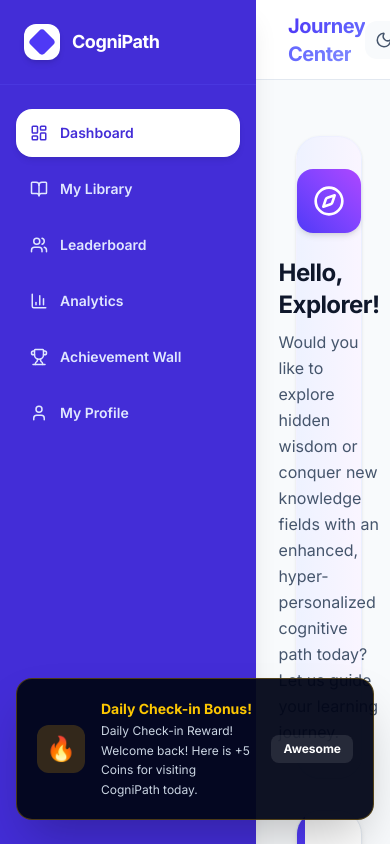
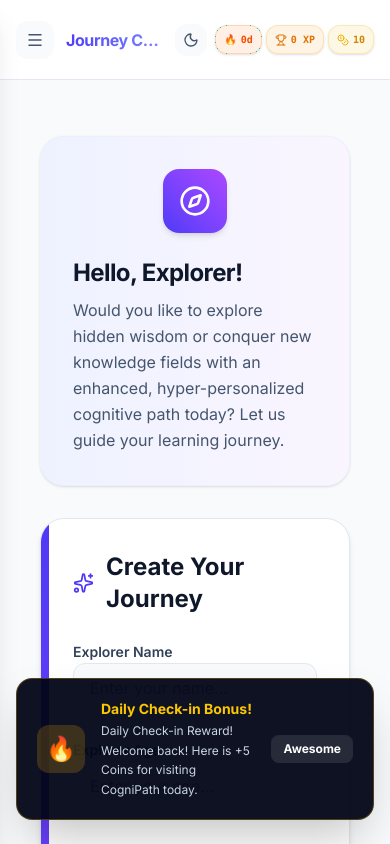
Before and after one commit to Dominus005era/CogniPath, a React (Vite) app: page / in a window 390 px wide. Both pictures are taken after a click on the button "Launch Platform". Shown: the top 844 px of the page. Built offline with nearby package versions, Linux system fonts and the light colour scheme.

Commit message:
Optimize platform responsiveness: hide sidebar navigation by default on mobile, add menu hamburger/close buttons, show text-size selector on mobile, and compress header stats to prevent overflowing

```diff
--- a/src/App.tsx
+++ b/src/App.tsx
@@ -1,7 +1,7 @@
 import { useState, useEffect } from 'react';
 import { motion, AnimatePresence } from 'motion/react';
 import {
-  LayoutDashboard, BookOpen, BarChart3, Trophy, Search, Moon, Sun, Award, LogOut, Users, User, Coins
+  LayoutDashboard, BookOpen, BarChart3, Trophy, Search, Moon, Sun, Award, LogOut, Users, User, Coins, Menu, X
 } from 'lucide-react';
 
 import LandingView from './components/LandingView';
@@ -19,6 +19,7 @@ import { sound } from './lib/sound';
 
 export default function App() {
   const [view, setView] = useState<'landing' | 'dashboard' | 'library' | 'roadmap' | 'quiz' | 'analytics' | 'achievement' | 'leaderboard' | 'profile'>('landing');
+  const [isSidebarOpen, setIsSidebarOpen] = useState(false);
   const [prompt, setPrompt] = useState('');
   const [loading, setLoading] = useState(false);
   const [darkMode, setDarkMode] = useState(false);
@@ -429,7 +430,10 @@ export default function App() {
     const isSelected = view === target;
     return (
       <div
-        onClick={() => setView(target)}
+        onClick={() => {
+          setView(target);
+          setIsSidebarOpen(false);
+        }}
         className={`p-3.5 rounded-2xl flex items-center gap-3 transition-all duration-200 cursor-pointer ${
           isSelected
             ? "bg-white text-indigo-700 font-extrabold shadow-md shadow-indigo-950/10"
@@ -450,10 +454,23 @@ export default function App() {
       ) : (
         /* Workspace Application Layout */
         <>
+          {/* Mobile Overlay backdrop */}
+          {isSidebarOpen && (
+            <div
+              className="fixed inset-0 bg-slate-950/40 backdrop-blur-sm z-30 md:hidden transition-opacity duration-300"
+              onClick={() => setIsSidebarOpen(false)}
+            />
+          )}
+
           {/* Unified Sidebar Nav Panel */}
-          <aside className="w-64 bg-indigo-700 dark:bg-indigo-950 flex flex-col text-white shadow-xl z-20 flex-shrink-0">
+          <aside className={`fixed inset-y-0 left-0 w-64 bg-indigo-700 dark:bg-indigo-950 flex flex-col text-white shadow-xl z-40 transition-transform duration-300 ease-in-out md:translate-x-0 md:static md:flex flex-shrink-0 ${
+            isSidebarOpen ? "translate-x-0" : "-translate-x-full"
+          }`}>
             <div
-              onClick={() => setView('landing')}
+              onClick={() => {
+                setView('landing');
+                setIsSidebarOpen(false);
+              }}
               className="p-6 border-b border-indigo-500/20 flex items-center justify-between cursor-pointer hover:bg-white/5 transition"
               title="Go to Landing Page"
             >
@@ -463,6 +480,16 @@ export default function App() {
                 </div>
                 <span className="text-lg font-black tracking-tight">CogniPath</span>
               </div>
+              {/* Close button on mobile */}
+              <button
+                onClick={(e) => {
+                  e.stopPropagation();
+                  setIsSidebarOpen(false);
+                }}
+                className="md:hidden p-1.5 rounded-lg hover:bg-white/10 text-indigo-200 hover:text-white transition cursor-pointer"
+              >
+                <X size={18} />
+              </button>
             </div>
 
             <nav className="flex-1 py-6 px-4 space-y-2">
@@ -478,7 +505,10 @@ export default function App() {
             <div className="p-4 border-t border-indigo-500/20 space-y-2">
               {userName && (
                 <div
-                  onClick={() => setView('profile')}
+                  onClick={() => {
+                    setView('profile');
+                    setIsSidebarOpen(false);
+                  }}
                   className="flex items-center gap-3 p-2 hover:bg-white/5 rounded-xl cursor-pointer transition border border-white/5 bg-white/5"
                 >
                   <img
@@ -506,41 +536,49 @@ export default function App() {
           {/* Core App Main Frame */}
           <main className="flex-1 flex flex-col min-h-screen overflow-y-auto">
             {/* Standard Uniform Header bar */}
-            <header className="h-20 bg-white dark:bg-slate-900 border-b border-slate-200 dark:border-slate-800 px-8 flex items-center justify-between text-slate-900 dark:text-white flex-shrink-0">
-              <div className="flex-1 max-w-lg">
-                <span className="text-xl font-black text-slate-950 dark:text-white tracking-tight bg-gradient-to-r from-indigo-600 to-indigo-400 dark:from-indigo-400 dark:to-indigo-200 bg-clip-text text-transparent">
+            <header className="h-20 bg-white dark:bg-slate-900 border-b border-slate-200 dark:border-slate-800 px-4 md:px-8 flex items-center justify-between text-slate-900 dark:text-white flex-shrink-0 gap-3">
+              <div className="flex items-center gap-3 flex-1 min-w-0">
+                {/* Mobile Menu Toggle Button */}
+                <button
+                  onClick={() => setIsSidebarOpen(true)}
+                  className="md:hidden p-2.5 bg-slate-50 dark:bg-slate-800 rounded-xl hover:bg-slate-100 dark:hover:bg-slate-700 text-slate-600 dark:text-slate-300 transition cursor-pointer flex-shrink-0"
+                  title="Open Navigation Menu"
+                >
+                  <Menu size={18} />
+                </button>
+                <span className="text-base md:text-xl font-black text-slate-950 dark:text-white tracking-tight bg-gradient-to-r from-indigo-600 to-indigo-400 dark:from-indigo-400 dark:to-indigo-200 bg-clip-text text-transparent truncate">
                   Journey Center
                 </span>
               </div>
 
               {/* Header Right toggles */}
-              <div className="flex items-center gap-4">
+              <div className="flex items-center gap-2 sm:gap-4 flex-shrink-0">
                 <button
                   onClick={() => setDarkMode(!darkMode)}
-                  className="p-2.5 bg-slate-50 dark:bg-slate-800 rounded-xl hover:bg-slate-100 dark:hover:bg-slate-700 text-slate-600 dark:text-slate-300 transition cursor-pointer"
+                  className="p-2 sm:p-2.5 bg-slate-50 dark:bg-slate-800 rounded-xl hover:bg-slate-100 dark:hover:bg-slate-700 text-slate-600 dark:text-slate-300 transition cursor-pointer"
                   title="Toggle Light/Dark Theme"
                 >
-                  {darkMode ? <Sun size={18} /> : <Moon size={18} />}
+                  {darkMode ? <Sun size={16} /> : <Moon size={16} />}
                 </button>
 
                 {/* Score EXP and Coins status tracker in header */}
-                <div className="flex items-center gap-2">
+                <div className="flex items-center gap-1 sm:gap-2">
                   {/* Daily Learning Streak Badge */}
                   <div
-                    className="bg-orange-500/10 border border-orange-500/20 text-orange-600 dark:text-orange-400 font-mono text-xs font-bold px-4 py-2 rounded-xl flex items-center gap-1.5 shadow-sm hover:scale-105 transition cursor-pointer"
+                    className="bg-orange-500/10 border border-orange-500/20 text-orange-600 dark:text-orange-400 font-mono text-[10px] sm:text-xs font-bold px-2 sm:px-4 py-1.5 sm:py-2 rounded-xl flex items-center gap-1 shadow-sm hover:scale-105 transition cursor-pointer"
                     title="Your daily learning streak! Complete a chapter every day to grow it."
                   >
                     <span>🔥</span>
-                    <span>{streakCount} Day{streakCount !== 1 ? 's' : ''}</span>
+                    <span>{streakCount}<span className="hidden sm:inline"> Day{streakCount !== 1 ? 's' : ''}</span><span className="sm:hidden">d</span></span>
                   </div>
 
-                  <div className="bg-amber-500/10 border border-amber-500/20 text-amber-600 dark:text-amber-400 font-mono text-xs font-bold px-4 py-2 rounded-xl flex items-center gap-1.5 shadow-sm">
-                    <Trophy size={14} />
-                    <span>{stats.totalEXP} EXP</span>
+                  <div className="bg-amber-500/10 border border-amber-500/20 text-amber-600 dark:text-amber-400 font-mono text-[10px] sm:text-xs font-bold px-2 sm:px-4 py-1.5 sm:py-2 rounded-xl flex items-center gap-1 shadow-sm">
+                    <Trophy size={12} className="sm:w-3.5 sm:h-3.5" />
+                    <span>{stats.totalEXP}<span className="hidden sm:inline"> EXP</span><span className="sm:hidden"> XP</span></span>
                   </div>
-                  <div className="bg-yellow-500/10 border border-yellow-500/20 text-yellow-600 dark:text-yellow-400 font-mono text-xs font-bold px-4 py-2 rounded-xl flex items-center gap-1.5 shadow-sm">
-                    <Coins className="text-yellow-500" size={14} />
-                    <span>{stats.coins ?? 0} Coins</span>
+                  <div className="bg-yellow-500/10 border border-yellow-500/20 text-yellow-600 dark:text-yellow-400 font-mono text-[10px] sm:text-xs font-bold px-2 sm:px-4 py-1.5 sm:py-2 rounded-xl flex items-center gap-1 shadow-sm">
+                    <Coins className="text-yellow-500 w-3 h-3 sm:w-3.5 sm:h-3.5" />
+                    <span>{stats.coins ?? 0}<span className="hidden sm:inline"> Coins</span></span>
                   </div>
                 </div>
               </div>
--- a/src/components/AIChatSidebar.tsx
+++ b/src/components/AIChatSidebar.tsx
@@ -164,10 +164,16 @@ export default function AIChatSidebar({ isOpen, onClose, chapterContext, history
   if (!isOpen) return null;
 
   return (
-    <div
-      className="fixed top-0 left-0 h-full w-full sm:w-96 bg-white dark:bg-slate-950 border-r border-slate-200 dark:border-slate-800 shadow-2xl z-[100] flex flex-col"
-      style={{ animation: 'slideInLeft 0.25s ease-out' }}
-    >
+    <>
+      {/* Backdrop for mobile clicking outside */}
+      <div
+        onClick={onClose}
+        className="fixed inset-0 bg-slate-950/40 backdrop-blur-sm z-[90] sm:hidden"
+      />
+      <div
+        className="fixed top-0 left-0 h-full w-[85vw] sm:w-96 bg-white dark:bg-slate-950 border-r border-slate-200 dark:border-slate-800 shadow-2xl z-[100] flex flex-col"
+        style={{ animation: 'slideInLeft 0.25s ease-out' }}
+      >
       <style>{`
         @keyframes slideInLeft {
           from { transform: translateX(-100%); opacity: 0; }
@@ -271,5 +277,6 @@ export default function AIChatSidebar({ isOpen, onClose, chapterContext, history
         </p>
       </div>
     </div>
-  );
+  </>
+);
 }
```
Also changed, not shown: src/components/ChapterView.tsx (+8 -8 lines).
